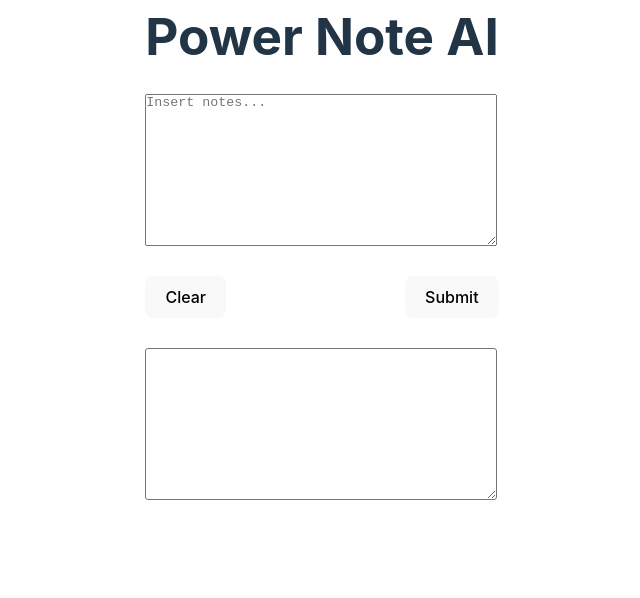
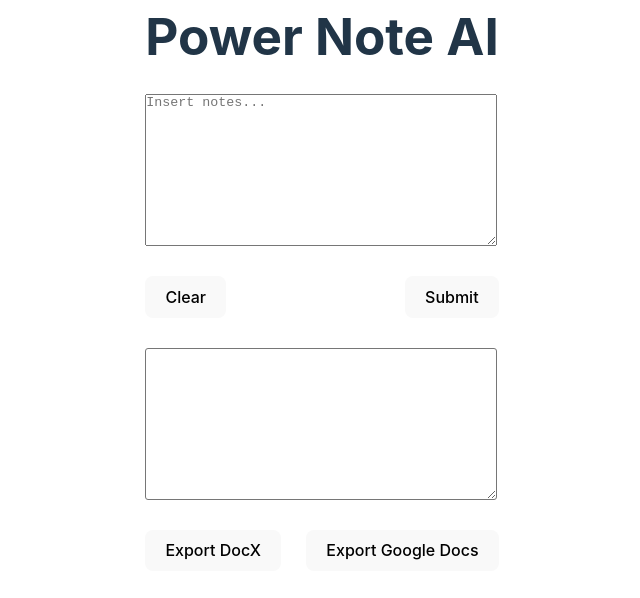
Before and after one commit to CloudyStripe/power-note-AI, a React (Vite) app: page / in a window 1280 px wide. Shown: the top 598 px of the page, without its empty margins (318-958 px from the left). Built offline with nearby package versions, Linux system fonts and the light colour scheme.

Commit message:
added export functionality as well as polyfill for html-to-docx.

```diff
--- a/src/App.tsx
+++ b/src/App.tsx
@@ -1,5 +1,7 @@
 import { useState } from 'react'
 import { noteService } from './note-service/note-service'
+import HTMLtoDOCX from 'html-to-docx';
+import { saveAs } from 'file-saver'
 import './app.scss'
 
 export const App = () => {
@@ -24,6 +26,16 @@ export const App = () => {
     processNotes()
   }
 
+  const exportNotesDocX = async () => {
+    if(generatedNotes){
+      const docXBlob = await HTMLtoDOCX(generatedNotes)
+      saveAs(docXBlob, 'notes.docx')
+    }
+    if(!generatedNotes){
+      console.log('No notes to export')
+    }
+  }
+
   const clearNotes = () => {
     setUserNotes('')
   }
@@ -38,8 +50,8 @@ export const App = () => {
         placeholder="Insert notes...">
       </textarea>
       <div className="buttonContainer">
-        <button className="clearBtn" onClick={() => clearNotes()}>Clear</button>
-        <button className="submitBtn" onClick={() => submitNotes()}>Submit</button>
+        <button className="button" onClick={clearNotes}>Clear</button>
+        <button className="button" onClick={submitNotes}>Submit</button>
       </div>
       <div
         className="note noteResult"
@@ -47,6 +59,10 @@ export const App = () => {
         placeholder="Generate notes..."
         contentEditable={true}
       />
+      <div className="buttonContainer">
+        <button className="button" onClick={exportNotesDocX}>Export DocX</button>
+        <button className="button">Export Google Docs</button>
+      </div>
     </div>
   )
 }
--- a/src/app.scss
+++ b/src/app.scss
@@ -3,6 +3,10 @@
     flex-direction: column;
     width: fit-content;
     margin: auto;
+
+    .button {
+        margin-bottom: 30px;
+    }
 
     .buttonContainer {
         display: flex;
@@ -33,8 +37,4 @@
         margin-bottom: 30px;
     }
 
-    .submitBtn, .clearBtn {
-        margin-bottom: 30px;
-    }
-
 }
--- a/vite.config.ts
+++ b/vite.config.ts
@@ -1,9 +1,10 @@
 import { defineConfig } from 'vite'
 import react from '@vitejs/plugin-react-swc'
 import { crx } from '@crxjs/vite-plugin'
+import nodePolyfills from 'vite-plugin-node-stdlib-browser';
 import manifest from './manifest.json'
 
 // https://vitejs.dev/config/
 export default defineConfig({
-  plugins: [react(), crx({ manifest })],
+  plugins: [react(), nodePolyfills(), crx({ manifest })],
 })
```
Also changed, not shown: package.json (+7 -2 lines), 1 other file (tests, documents, lock files or other folders).
